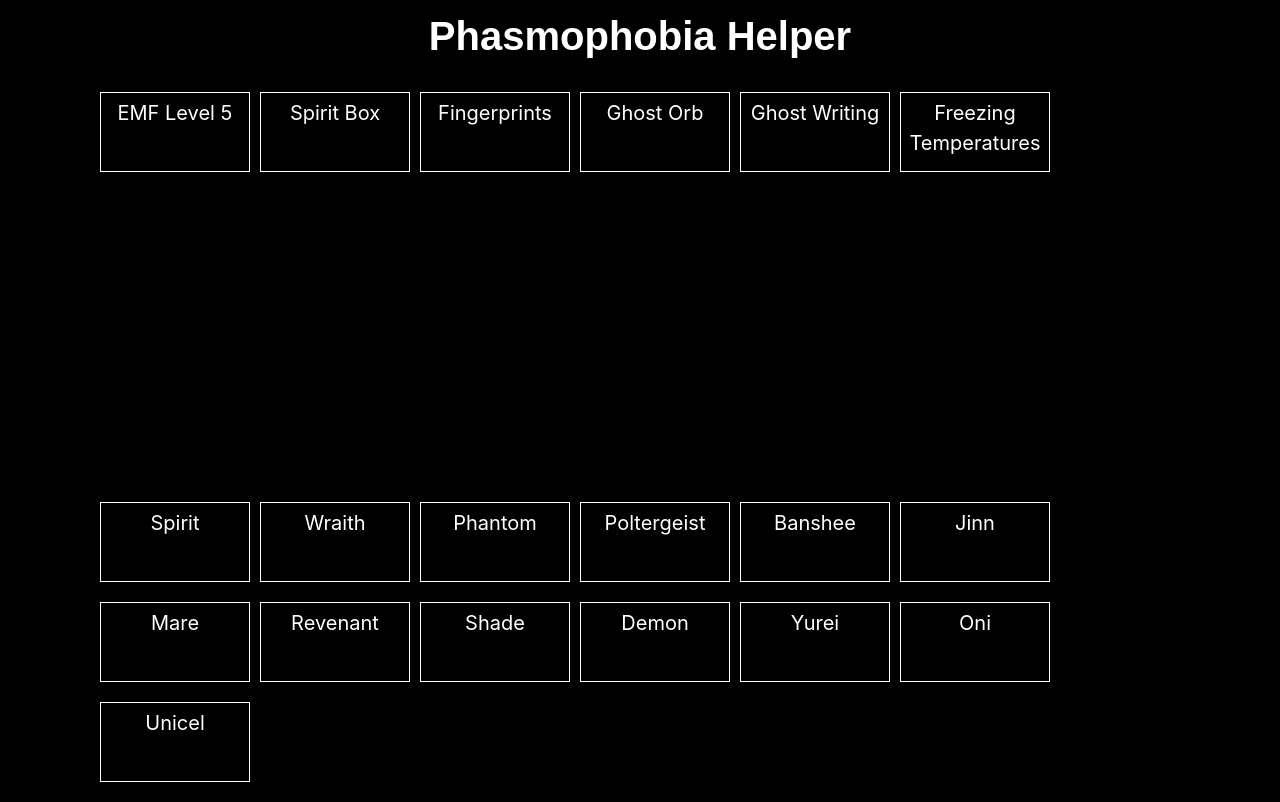
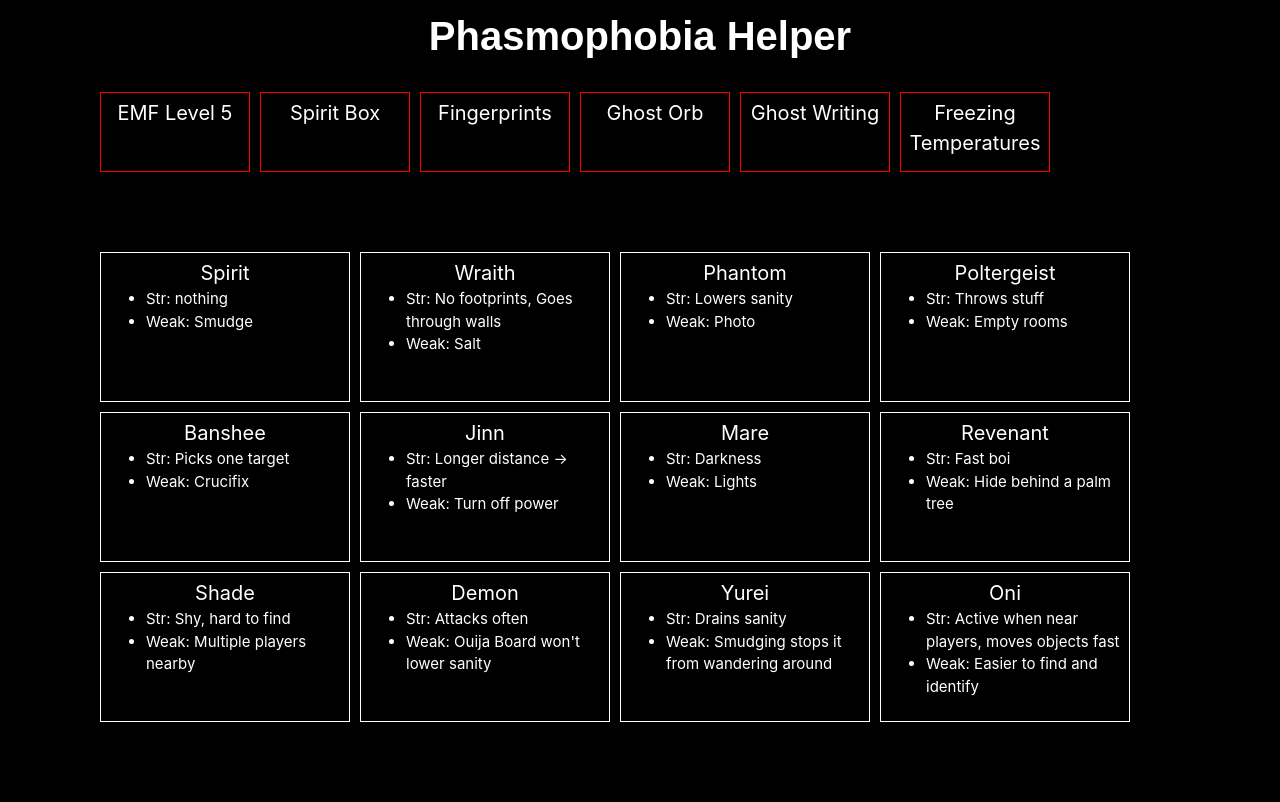
Before and after one commit to Kifemi/phasmophobia_helper, a React (Create React App) app in the folder phasmophobia_helper/: page / in a window 1280 px wide. Built offline with nearby package versions, Linux system fonts and the light colour scheme.

Commit message:
First version

```diff
--- a/phasmophobia_helper/src/components/evidence.js
+++ b/phasmophobia_helper/src/components/evidence.js
@@ -4,12 +4,12 @@
 
 class Evidence extends Component {
 
-  handleClick(event) {
+  handleEvidenceClick(event) {
     this.props.evidenceSelector(this.props.evidence);
     event.preventDefault();
   }
 
-  checkIfSelected() {
+  checkIfEvidenceIsSelected() {
     if(this.props.selectedEvidence.includes(this.props.evidence.id)) {
       return true;
     } else {
@@ -17,10 +17,22 @@
     }
   }
 
+  checkGhostSelection(ghost) {
+    if(ghost) {
+      if(ghost.evidences.includes(this.props.evidence.id) && !this.checkIfEvidenceIsSelected()) {
+        return true;
+      } else {
+        return false;
+      }
+    }
+
+  }
+
   render() {
     return(
       <div className={`evidenceBox
-        ${this.checkIfSelected() ? "selected" : ""} `} onClick={this.handleClick.bind(this)} >
+        ${this.checkIfEvidenceIsSelected() ? "selectedEvidence" : ""}
+        ${this.checkGhostSelection(this.props.selectedGhost) ? "evidencesForGhost" : "" }`} onClick={this.handleEvidenceClick.bind(this)} >
         {this.props.evidence.name}
       </div>
     );
--- a/phasmophobia_helper/src/components/ghost.js
+++ b/phasmophobia_helper/src/components/ghost.js
@@ -3,10 +3,30 @@
 import "../styles/ghost.css";
 
 class Ghost extends Component {
+
+  handleGhostClick(event) {
+    this.props.ghostSelector(this.props.ghost);
+    event.preventDefault();
+  }
+
+  checkIfGhostIsSelected() {
+    if(this.props.selectedGhost === this.props.ghost.id) {
+      return true;
+    } else {
+      return false;
+    }
+  }
+
+
   render() {
     return(
-      <div className="ghostBox">
+      <div className={`ghostBox
+        ${this.checkIfGhostIsSelected() ? "selectedGhost" : ""} `} onClick={this.handleGhostClick.bind(this)}>
         {this.props.ghost.name}
+        <ul className="ghostInfo">
+          <li>Str: {this.props.ghost.Str}</li>
+          <li>Weak: {this.props.ghost.Weak}</li>
+        </ul>
       </div>
     );
   };
--- a/phasmophobia_helper/src/components/main_window.js
+++ b/phasmophobia_helper/src/components/main_window.js
@@ -12,8 +12,10 @@
 
     this.state = {
       evidence: initEvidence(),
-      ghosts: initGhosts(),
+      ghostList: initGhosts(),
       selectedEvidence: [],
+      selectedGhost: 0,
+      possibleGhosts: initGhosts(),
     };
   }
 
@@ -23,17 +25,42 @@
       if(index > -1) {
         let arrayCopy = this.state.selectedEvidence.slice();
         arrayCopy.splice(index, 1);
-        this.setState({ selectedEvidence: arrayCopy });
+        this.setState({ selectedEvidence: arrayCopy, selectedGhost: 0 }, this.checkPossibleGhosts);
       };
     } else {
       let arrayCopy = this.state.selectedEvidence.slice();
       arrayCopy.push(evidence.id);
-      this.setState({ selectedEvidence: arrayCopy });
+      this.setState({ selectedEvidence: arrayCopy, selectedGhost: 0 }, this.checkPossibleGhosts);
     };
   }
 
+  handleGhostSelection = (ghost) => {
+    if(this.state.selectedGhost === ghost.id) {
+      this.setState({ selectedGhost: 0 });
+    } else {
+      let selectedGhostTemp = ghost.id;
+      this.setState({ selectedGhost: selectedGhostTemp });
+    }
+  }
+
+  checkPossibleGhosts() {
+    let possibleGhostsTemp = [];
+    for (let i = 0; i < this.state.ghostList.length; i++) {
+      let isPossible = true;
+      for (let j = 0; j < this.state.selectedEvidence.length; j++) {
+        if(!this.state.ghostList[i].evidences.includes(this.state.selectedEvidence[j])) {
+          isPossible = false;
+        };
+      }
+      if(isPossible){
+        possibleGhostsTemp.push(this.state.ghostList[i]);
+      }
+    }
+    this.setState({ possibleGhosts: possibleGhostsTemp });
+  }
+
   printTile() {
-    console.log(this.state.selectedEvidence);
+    console.log(this.state.selectedGhost);
   }
 
   render() {
@@ -42,12 +69,13 @@
         <div className="row evidences">
           {this.state.evidence.map(evidence => {
             return <Evidence key={evidence.id} evidence={evidence} evidenceSelector={this.handleEvidenceSelection}
-              selectedEvidence={this.state.selectedEvidence} />;
+              selectedEvidence={this.state.selectedEvidence} selectedGhost={this.state.ghostList[this.state.selectedGhost - 1]} />;
           })}
         </div>
         <div className="row ghosts">
-          {this.state.ghosts.map(ghost => {
-            return <Ghost key={ghost.id} ghost={ghost} />;
+          {this.state.possibleGhosts.map(ghost => {
+            return <Ghost key={ghost.id} ghost={ghost} ghostSelector={this.handleGhostSelection}
+              selectedGhost={this.state.selectedGhost} />;
           })}
         </div>
       </div>
--- a/phasmophobia_helper/src/data_manager.js
+++ b/phasmophobia_helper/src/data_manager.js
@@ -1,20 +1,20 @@
 export function initGhosts() {
   var ghosts = [];
 
-  var Spirit = { name: "Spirit", id: 1, evidences: [2,3,5], information: "" };
-  var Wraith = { name: "Wraith", id: 2, evidences: [2,3,6], information: "" };
-  var Phantom = { name: "Phantom", id: 3, evidences: [1,4,6], information: "" };
-  var Poltergeist = { name: "Poltergeist", evidences: [2,3,4], id: 4, information: "" };
-  var Banshee = { name: "Banshee", id: 5, evidences: [1,3,6], information: "" };
-  var Jinn = { name: "Jinn", id: 6, evidences: [1,2,4], information: "" };
-  var Mare = { name: "Mare", id: 7, evidences: [2,4,6], information: "" };
-  var Revenant = { name: "Revenant", id: 8, evidences: [1,3,5], information: "" };
-  var Shade = { name: "Shade", id: 9, evidences: [1,4,5], information: "" };
-  var Demon = { name: "Demon", id: 10, evidences: [2,5,6], information: "" };
-  var Yurei = { name: "Yurei", id: 11, evidences: [4,5,6], information: "" };
-  var Oni = { name: "Oni", id: 12, evidences: [1,2,5], information: "" };
-  var Unicel = { name: "Unicel", id: 13, evidences: [], information: "" };
-  ghosts.push(Spirit, Wraith, Phantom, Poltergeist, Banshee, Jinn, Mare, Revenant, Shade, Demon, Yurei, Oni, Unicel);
+  var Spirit = { name: "Spirit", id: 1, evidences: [2,3,5], Str: "nothing", Weak: "Smudge" };
+  var Wraith = { name: "Wraith", id: 2, evidences: [2,3,6], Str: "No footprints, Goes through walls", Weak: "Salt" };
+  var Phantom = { name: "Phantom", id: 3, evidences: [1,4,6], Str: "Lowers sanity", Weak: "Photo" };
+  var Poltergeist = { name: "Poltergeist", id: 4, evidences: [2,3,4], Str: "Throws stuff", Weak: "Empty rooms" };
+  var Banshee = { name: "Banshee", id: 5, evidences: [1,3,6], Str: "Picks one target", Weak: "Crucifix" };
+  var Jinn = { name: "Jinn", id: 6, evidences: [1,2,4], Str: "Longer distance -> faster", Weak: "Turn off power" };
+  var Mare = { name: "Mare", id: 7, evidences: [2,4,6], Str: "Darkness", Weak: "Lights" };
+  var Revenant = { name: "Revenant", id: 8, evidences: [1,3,5], Str: "Fast boi", Weak: "Hide behind a palm tree" };
+  var Shade = { name: "Shade", id: 9, evidences: [1,4,5], Str: "Shy, hard to find", Weak: "Multiple players nearby" };
+  var Demon = { name: "Demon", id: 10, evidences: [2,5,6], Str: "Attacks often", Weak: "Ouija Board won't lower sanity" };
+  var Yurei = { name: "Yurei", id: 11, evidences: [4,5,6], Str: "Drains sanity", Weak: "Smudging stops it from wandering around" };
+  var Oni = { name: "Oni", id: 12, evidences: [1,2,5], Str: "Active when near players, moves objects fast", Weak: "Easier to find and identify" };
+  //var Unicel = { name: "Unicel", id: 13, evidences: [], Str: "nothing", Weak: "Smudge" };
+  ghosts.push(Spirit, Wraith, Phantom, Poltergeist, Banshee, Jinn, Mare, Revenant, Shade, Demon, Yurei, Oni);
 
   return ghosts;
 }
--- a/phasmophobia_helper/src/styles/evidence.css
+++ b/phasmophobia_helper/src/styles/evidence.css
@@ -1,5 +1,5 @@
 .evidenceBox {
-  border: 1px solid white;
+  border: 1px solid red;
   width: 150px;
   height: 80px;
   font-size: 20px;
@@ -11,6 +11,11 @@
   text-align: center;
 }
 
-.selected {
+.selectedEvidence {
   border: 2px solid green;
 }
+
+.evidencesForGhost {
+  background-color: yellow;
+  color: black;
+}
--- a/phasmophobia_helper/src/styles/ghost.css
+++ b/phasmophobia_helper/src/styles/ghost.css
@@ -1,7 +1,7 @@
 .ghostBox {
   border: 1px solid white;
-  width: 150px;
-  height: 80px;
+  width: 250px;
+  height: 150px;
   font-size: 20px;
   padding: 5px;
   margin-top: 10px;
@@ -10,3 +10,13 @@
   vertical-align: middle;
   text-align: center;
 }
+
+.selectedGhost {
+  color: black;
+  background-color: yellow;
+}
+
+.ghostInfo {
+  font-size: 15px;
+  text-align: left;
+}
--- a/phasmophobia_helper/src/styles/main_window.css
+++ b/phasmophobia_helper/src/styles/main_window.css
@@ -1,11 +1,13 @@
 .evidences {
-  height: 400px;
+  height: 150px;
   width: 100%;
   margin: 10px;
+  vertical-align: middle;
 }
 
 .ghosts {
-  height: 300px;
+  height: auto;
   width: 100%;
   margin: 10px;
+  vertical-align: middle;
 }
```
